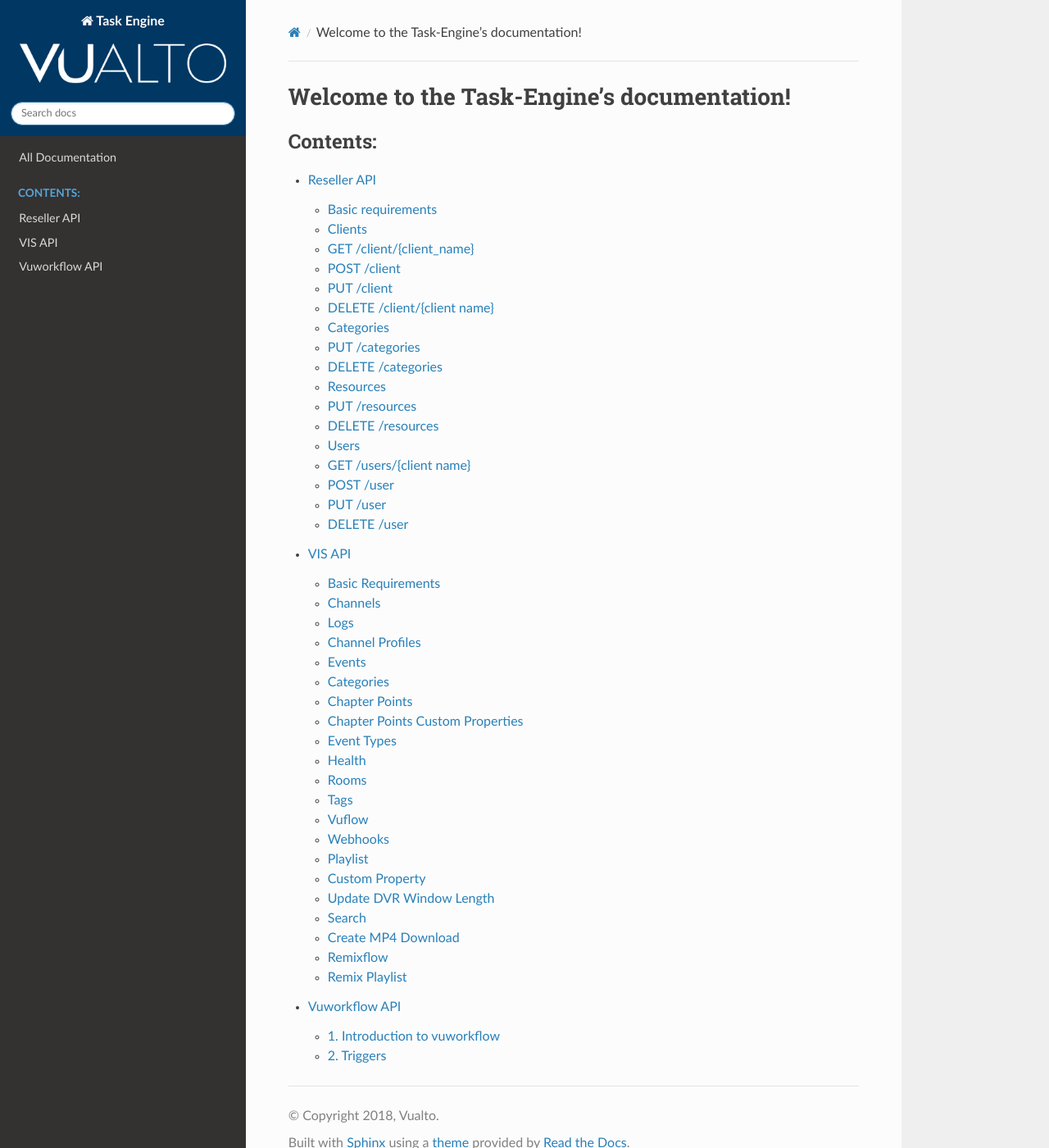
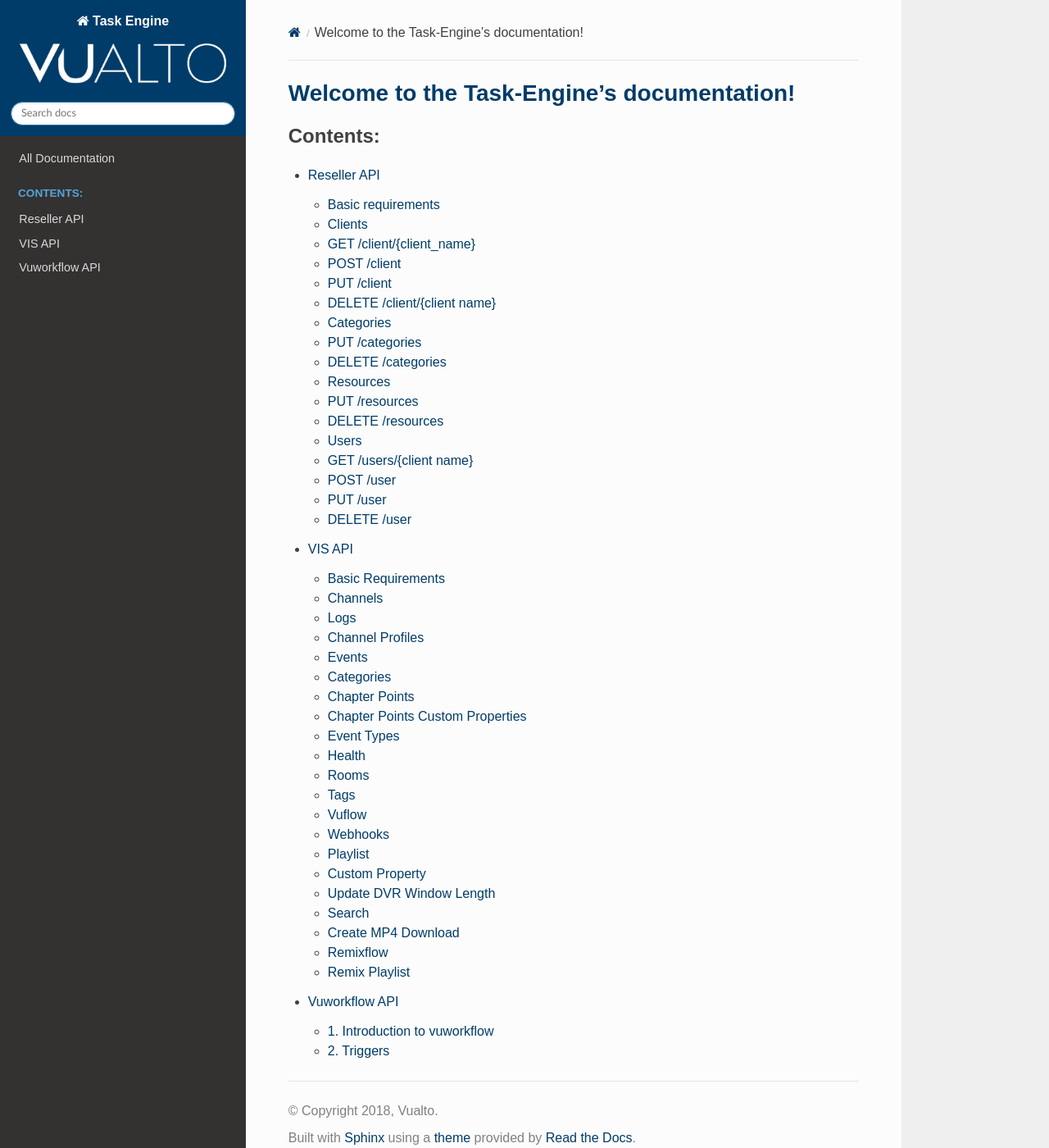
Before and after one commit to Vualto/task-engine-public-docs, a Sphinx documentation site: the page built from docs/source/index.rst, in a window 1280 px wide and 1400 px high. Shown: the whole window at 82% size. Built offline with Sphinx 7.4.7 and the Read the Docs theme 2.0.0, drawn with Linux system fonts in a browser that asks for light colours.

Commit message:
Updated theme.

```diff
--- a/docs/source/_static/css/theme_extra.css
+++ b/docs/source/_static/css/theme_extra.css
@@ -3,13 +3,21 @@
 }
 
 .wy-side-nav-search {
-    background-color: #003763 !important;
+    background-color: #003c69 !important;
 }
 
 .version {
     color: white !important;
 }
 
-.wy-menu-vertical a:active {
-    background-color:  #003763 !important;
+.wy-menu-vertical a:not(.current):not(.internal):active {
+    background-color:  #003c69 !important;
 }
+
+body, p, h1, h2, h3, h4, h5, h6 {
+    font-family: Arial !important;
+}
+
+h1, h2, h3, h4, h5, h6, a {
+    color: #003c69;
+}
--- a/docs/source/_templates/layout.html
+++ b/docs/source/_templates/layout.html
@@ -29,5 +29,4 @@
     {% endif %}
 
     {% include "searchbox.html" %}
-
 {% endblock %}
```
Lines whose indentation alone changed are shown as unchanged.
